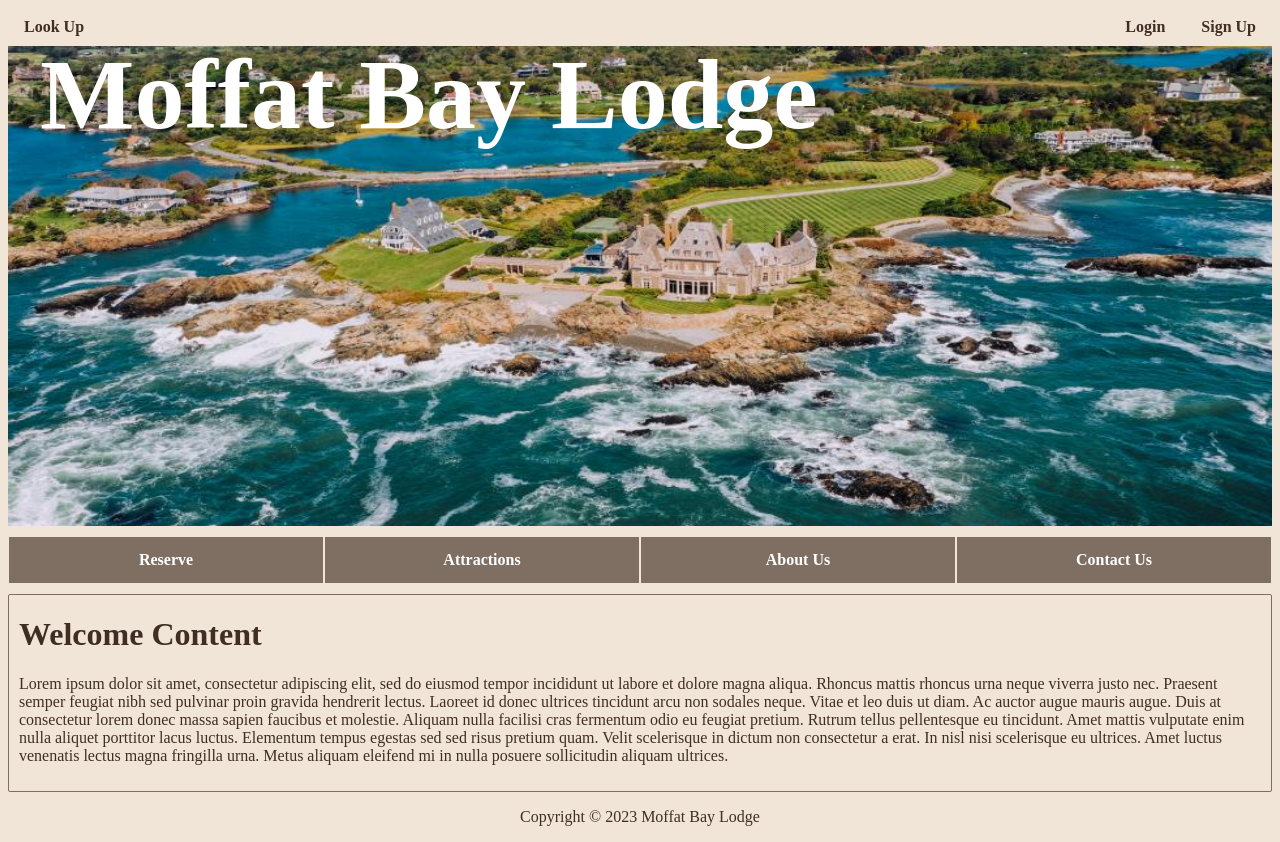
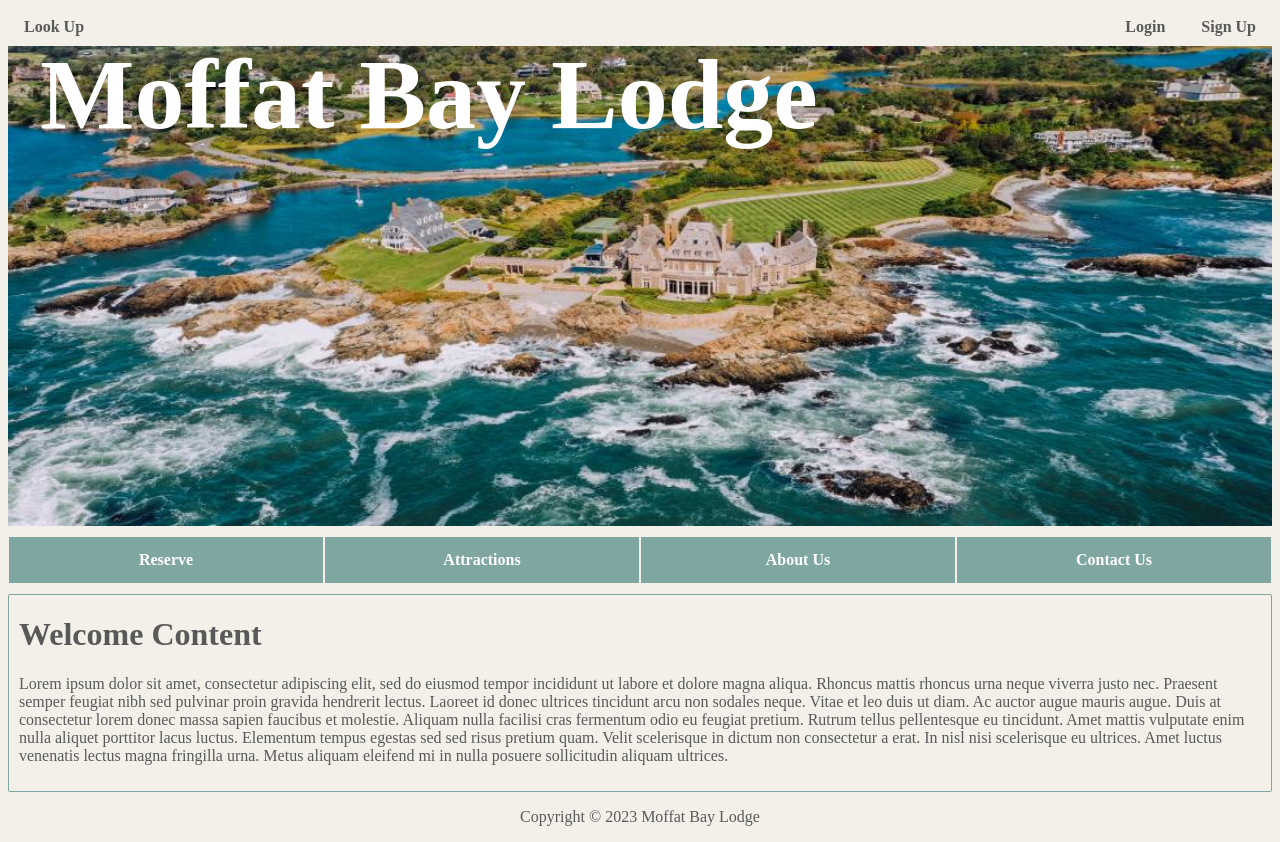
Before and after one commit to AmandaSherman/Moffat-Bay, a PHP site: page / in a window 1280 px wide. Run offline with PHP 8.4, Linux system fonts and the light colour scheme.

Commit message:
color changes
color changes to match REI ad

```diff
--- a/Prototypes and Mockup/mbl.css
+++ b/Prototypes and Mockup/mbl.css
@@ -37,7 +37,7 @@
 }
 
 #lookuplink a, #accountlinks a {
-  color: #402d24;
+  color: #595959;
   font-weight: bold;
   padding: 14px 16px;
   text-decoration-line: none;
@@ -45,20 +45,20 @@
 
 #lookuplink a:hover, #accountlinks a:hover {
   text-decoration-line: underline;
-  background-color: #7f6f62;
+  background-color: #80A6A2;
   color: #CEC2B8;
 }
 
 #navigationbar {
   display: flex;
-  background-color: #f1e5d8;
+  background-color: #F2F0E9;
   margin-bottom: 10px;
 }
 
 #nav1, #nav2, #nav3, #nav4 {
   flex: 1;
   margin: 1px;
-  background-color: #7F6F62;
+  background-color: #80A6A2;
 }
 
 #navigationbar a {
@@ -72,28 +72,28 @@
 
 #navigationbar a:hover {
   background-color: #CEC2B8;
-  color: #7F6F62;
+  color: #80A6A2;
 }
 
 body {
-  background-color: #f1e5d8;
+  background-color: #F2F0E9;
   /* background-color: #6096aa;
   background-color: #29738f;
   background-color: #cec2b8;
-  background-color: #7f6f62; */
+  background-color: #80A6A2; */
 }
 
 #content-container {
-  border: solid 1px#7F6F62;
+  border: solid 1px#80A6A2;
   padding: 0px 10px 10px 10px;
   border-radius: 2px;
 }
 
 #content-container h1, p {
-  color: #402d24;
+  color: #595959;
 }
 
 #copyright {
-  color: #402d24;
+  color: #595959;
   text-align: center;
 }
```
